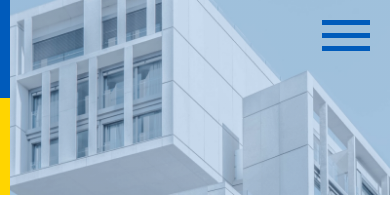
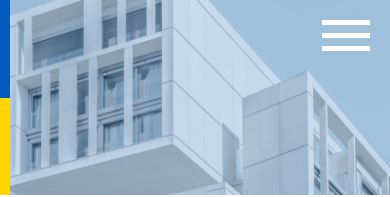
Before and after one commit to romana-mn/adaptive, a plain HTML site: page index.html in a window 390 px wide. Shown: the top 197 px of the page. Drawn offline with Linux system fonts and the light colour scheme.

Commit message:
update burger

```diff
--- a/css/style.css
+++ b/css/style.css
@@ -380,7 +380,7 @@ body{
     top:20px;
     right:20px;
   }
-  .btn-burger svg {
+  .btn-burger svg * {
     fill: #fff;
   }
   .logo {
```
